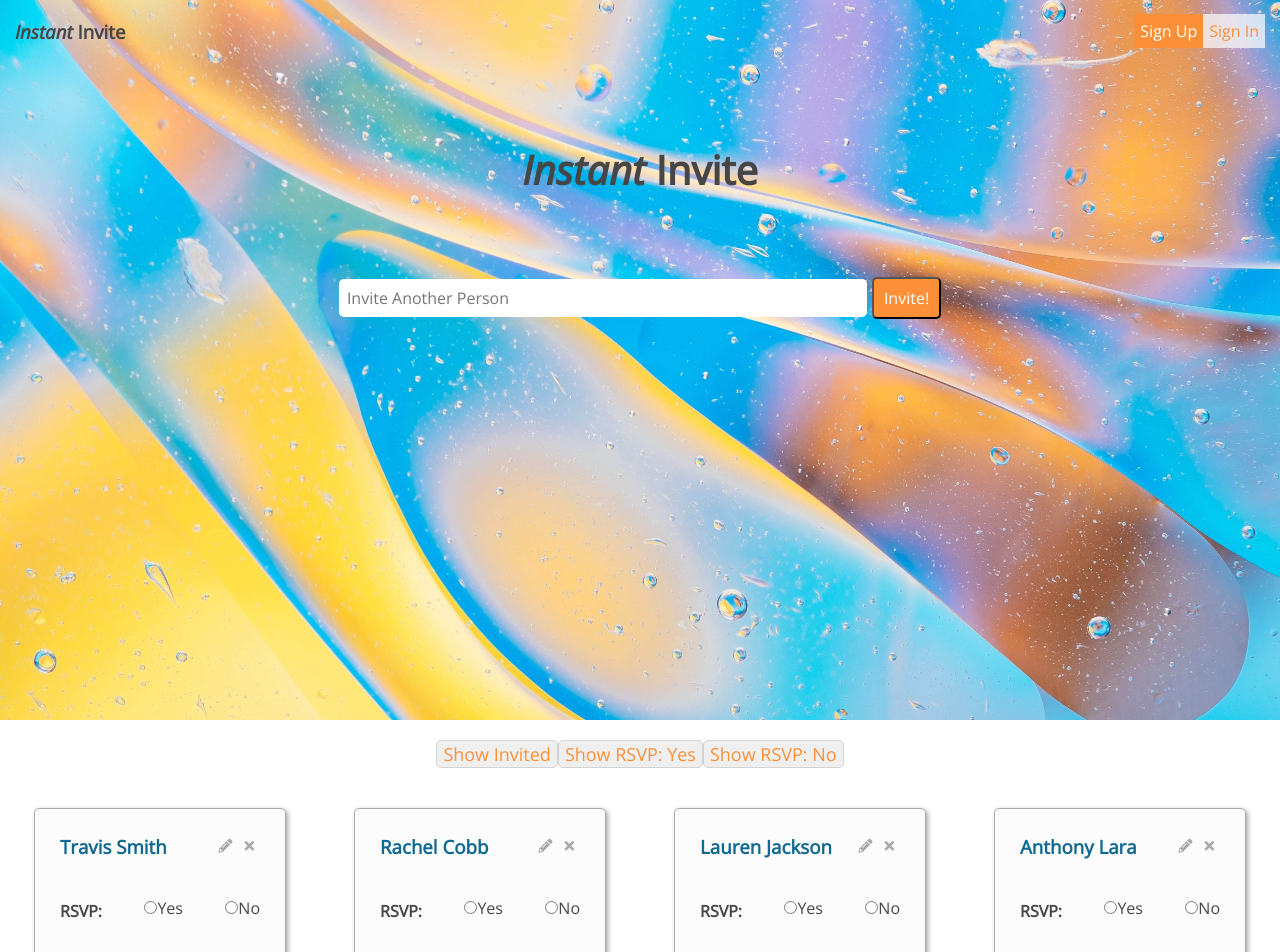
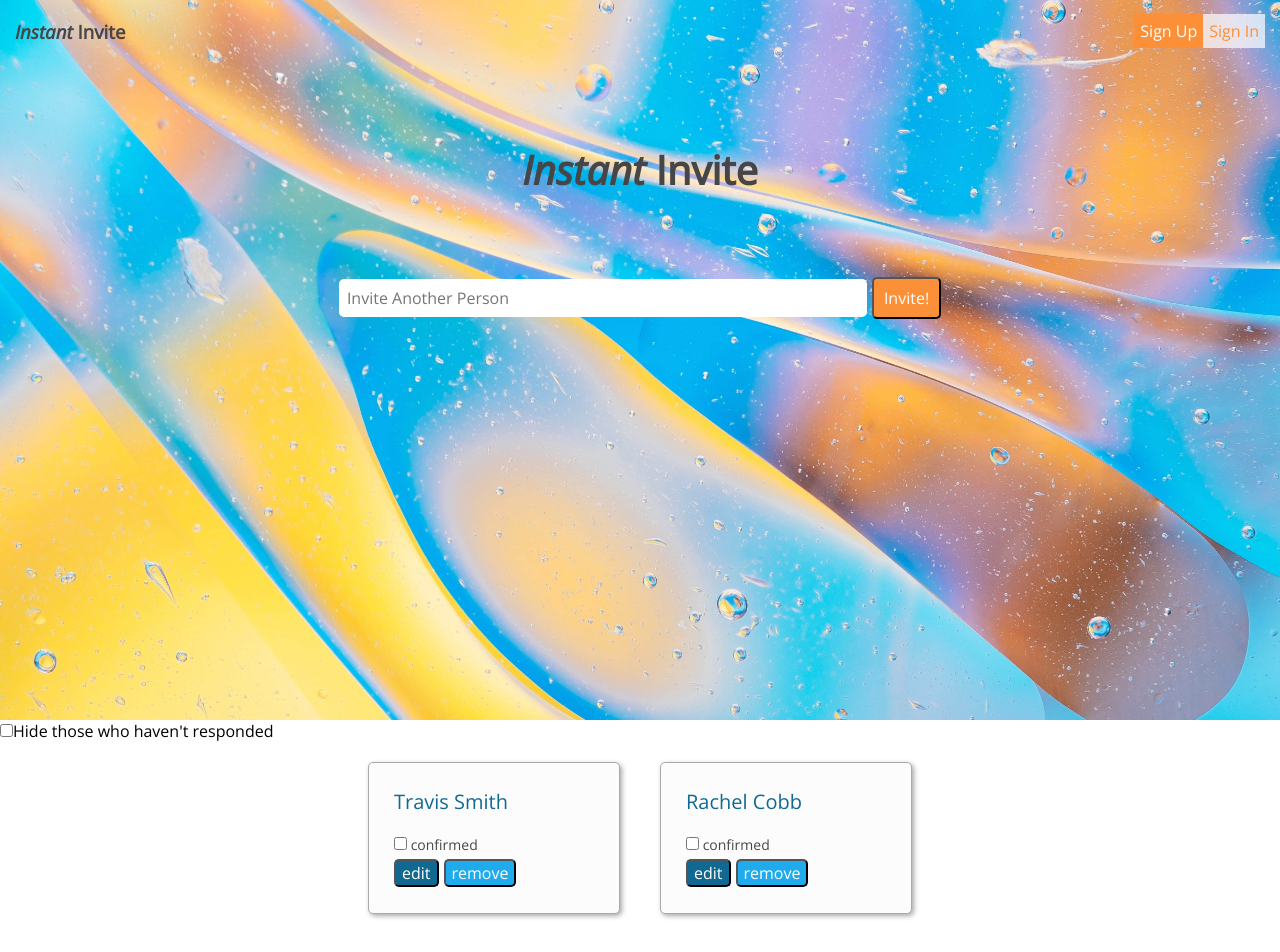
Before and after one commit to leannepepper/invite-app, a React (Create React App) app: page / in a window 1280 px wide. Shown: the top 952 px of the page. Built offline with nearby package versions, Linux system fonts and the light colour scheme; a web font is replaced by a local one.

Commit message:
renamed guest files and added edit function

```diff
--- a/src/App.js
+++ b/src/App.js
@@ -1,76 +1,112 @@
-import React, { Component } from 'react';
-import './normalize.css';
-import './main.css';
-import Header from './Header';
-import FilterLists from './FilterLists';
-import AddPerson from './AddPerson';
-import Invitees from './Invitees';
+import React, { Component } from "react";
+import "./normalize.css";
+import "./main.css";
+import Header from "./Header";
+import FilterLists from "./FilterLists";
+import AddPerson from "./AddPerson";
+import GuestList from "./GuestList";
 
 class App extends Component {
   state = {
-    invitees: [
+    isFiltered: false,
+    guests: [
       {
         name: "Travis Smith",
-        id: 1
+        id: 1,
+        isEditing: false,
+        isConfirmed: false
       },
       {
         name: "Rachel Cobb",
-        id: 2
-      },
-      {
-        name: "Lauren Jackson",
-        id: 3
-      },
-      {
-        name: "Anthony Lara",
-        id: 4
-      },
-      {
-        name: "Wayne Newton",
-        id: 5
+        id: 2,
+        isEditing: false,
+        isConfirmed: false
       }
     ]
-  }
+  }; //End State
 
-  prevInviteeId = 5;
+  toggleFilter = () => this.setState({ isFiltered: !this.state.isFiltered });
 
-  handleAddPerson = (name) => {
+  getTotalInvited = () => this.state.invitees.length;
+  //  getAttendingGuest = () =>
+  //  getUnattendingGuest = () =>
+
+  prevInviteeId = 2;
+
+  toggleProperty = (property, indexToChange) =>
     this.setState({
-      invitees: [
+      guests: this.state.guests.map((guest, index) => {
+        if (index === indexToChange) {
+          return {
+            ...guest,
+            [property]: !guest[property]
+          };
+        }
+        return guest;
+      })
+    });
+
+  toggleConfirmation = index => this.toggleProperty("isConfirmed", index);
+  toggleEditing = index => this.toggleProperty("isEditing", index);
+
+  setNameAt = (name, indexToChange) =>
+    this.setState({
+      guests: this.state.guests.map((guest, index) => {
+        if (index === indexToChange) {
+          return {
+            ...guest,
+            name: name
+          };
+        }
+        return guest;
+      })
+    });
+
+  handleAddPerson = name => {
+    this.setState({
+      guests: [
         {
           name: name,
-          id: this.prevInviteeId += 1
+          id: (this.prevInviteeId += 1),
+          isEditing: false,
+          isConfirmed: false
         },
-        ...this.state.invitees
+        ...this.state.guests
       ]
-    })
-  }
+    });
+  };
 
-  handleRemovePerson = (id) => {
-    this.setState ( prevState => {
+  handleRemovePerson = id => {
+    this.setState(prevState => {
       return {
-        invitees: prevState.invitees.filter(i => i.id !== id)
+        guests: prevState.guests.filter(i => i.id !== id)
       };
     });
-  }
+  };
 
   render() {
     return (
       <div className="App">
         <div className="jumbotron">
-          <Header/>
-          <h1 className="app-name"><span>Instant</span> Invite</h1>
+          <Header />
+          <h1 className="app-name">
+            <span>Instant</span> Invite
+          </h1>
           <AddPerson addPerson={this.handleAddPerson} />
-          </div>
-         <FilterLists />
-         <div className="invitees-wrapper">
-          {this.state.invitees.map( invitee =>
-            <Invitees
-            name={invitee.name}
-            id={invitee.id}
-            removePerson = {this.handleRemovePerson}
+        </div>
+        <FilterLists
+          isFiltered={this.state.isFiltered}
+          toggleFilter={this.toggleFilter}
+        />
+        <div className="invitees-wrapper">
+          <GuestList
+            guests={this.state.guests}
+            removePerson={this.handleRemovePerson}
+            toggleConfirmation={this.toggleConfirmation}
+            toggleEditing={this.toggleEditing}
+            setNameAt={this.setNameAt}
+            isFiltered={this.state.isFiltered}
           />
-          )}
         </div>
       </div>
     );
--- a/src/FilterLists.js
+++ b/src/FilterLists.js
@@ -1,12 +1,15 @@
-import React from 'react';
+import React from "react";
 
-const FilterLists= () => {
-    return (
-        <ul className="fliter-list">
-            <li><button>Show Invited</button></li>
-            <li><button>Show RSVP: Yes</button></li>
-            <li><button>Show RSVP: No</button></li>
-        </ul>
-    );
-}
+const FilterLists = props => {
+  return (
+    <label className="fliter-list">
+      <input
+        type="checkbox"
+        onChange={props.toggleFilter}
+        checked={props.isFiltered}
+      />
+      Hide those who haven't responded
+    </label>
+  );
+};
 export default FilterLists;
--- /dev/null
+++ b/src/Guest.js
@@ -0,0 +1,33 @@
+import React from "react";
+import GuestName from "./GuestName";
+
+const Guest = props => (
+  <li className="card">
+    <GuestName
+      isEditing={props.isEditing}
+      handleNameEdits={e => props.setName(e.target.value)}
+    >
+      {props.name}
+    </GuestName>
+
+    <label className="confirmed-label">
+      <input
+        type="checkbox"
+        checked={props.isConfirmed}
+        onChange={props.handleConfirmation}
+      />{" "}
+      confirmed
+    </label>
+    <button className="edit-button" onClick={props.handleEditing}>
+      {props.isEditing ? "save" : "edit"}
+    </button>
+    <button
+      className="remove-button"
+      onClick={() => props.removePerson(props.id)}
+    >
+      remove
+    </button>
+  </li>
+);
+
+export default Guest;
--- /dev/null
+++ b/src/GuestList.js
@@ -0,0 +1,24 @@
+import React from "react";
+import Guest from "./Guest";
+
+const GuestList = props => (
+  <ul className="invitees-wrapper">
+    {props.guests
+      .filter(guest => !props.isFiltered || guest.isConfirmed)
+      .map((guest, index, id) => (
+        <Guest
+          id={guest.id}
+          key={index}
+          name={guest.name}
+          isConfirmed={guest.isConfirmed}
+          handleConfirmation={() => props.toggleConfirmation(index)}
+          isEditing={guest.isEditing}
+          handleEditing={() => props.toggleEditing(index)}
+          removePerson={() => props.removePerson(id)}
+          setName={text => props.setNameAt(text, index)}
+        />
+      ))}
+  </ul>
+);
+
+export default GuestList;
--- /dev/null
+++ b/src/GuestName.js
@@ -0,0 +1,17 @@
+import React from "react";
+
+const GuestName = props => {
+  if (props.isEditing) {
+    return (
+      <input
+        type="text"
+        value={props.children}
+        onChange={props.handleNameEdits}
+        className="input-name"
+      />
+    );
+  }
+  return <span className="invitee-name">{props.children}</span>;
+};
+
+export default GuestName;
--- a/src/Invitees.js
+++ /dev/null
@@ -1,32 +0,0 @@
-import React from 'react';
-
-const Invitees = (props) => {
-    return (
-
-        <div className="card">
-            <div className="name-wrapper">
-                <h3 className="invitee-name">{props.name}</h3>
-                <div className="buttons">
-                    <button className="card-button"><i class="fas fa-pencil-alt"></i></button>
-                    <button onClick= {() => props.removePerson(props.id)}className="card-button"><i class="fas fa-times"></i></button>
-                </div>
-            </div>
-            <div className="response">
-                <h4>RSVP:</h4>
-                <div>
-                    <input type="radio" id="response-yes"/>
-                    <label for="response-yes">Yes</label>
-                </div>
-                <div>
-                    <input type="radio" id="response-no"/>
-                    <label for="response-no">No</label>
-                </div>
-            </div>
-        </div>
-
-
-
-    );
-}
-
-export default Invitees;
--- a/src/main.css
+++ b/src/main.css
@@ -1,14 +1,13 @@
-
 .App {
   width: 100%;
   margin: 0 auto;
-    font-family: 'Open Sans', sans-serif;
+  font-family: "Open Sans", sans-serif;
 }
 
 .app-name {
   font-size: 40px;
   text-align: center;
-   color:rgb(70, 70, 70);
+  color: rgb(70, 70, 70);
   margin: 80px 0;
 }
 .app-name span {
@@ -26,7 +25,7 @@
 
 .header-name {
   margin-left: 15px;
-    color:rgb(70, 70, 70);
+  color: rgb(70, 70, 70);
 }
 .header-name span {
   font-style: italic;
@@ -47,11 +46,10 @@
 .sign-up-buttons button {
   border: 1px solid transparent;
   padding: 5px;
-
 }
 
 .sign-in {
-    color:  rgb(252, 144, 56);
+  color: rgb(252, 144, 56);
   background-color: rgba(255, 255, 255, 0.7);
 }
 
@@ -65,7 +63,6 @@
   border-radius: 5px;
   width: 40%;
   border-style: hidden;
-
 }
 .add-button {
   padding: 8px 10px;
@@ -100,8 +97,6 @@
   display: flex;
   justify-content: space-around;
   flex-wrap: wrap;
-
-
 }
 .card {
   border: 1px solid darkgray;
@@ -110,36 +105,38 @@
   height: 100px;
   padding: 25px;
   border-radius: 5px;
-    text-align: center;
+  text-align: left;
   margin: 20px;
   color: rgb(70, 70, 70);
   background-color: rgb(252, 252, 252);
 }
-.name-wrapper {
-    display: flex;
-    justify-content: space-between;
-
-}
 .invitee-name {
   color: rgb(17, 105, 146);
-    margin: 0;
+  font-size: 20px;
+  border-bottom: 1px solid transparent;
 }
-.card-button {
+.input-name {
   border: none;
+  border-bottom: 1px solid rgb(70, 70, 70);
+  color: rgb(17, 105, 146);
+  font-size: 20px;
+  width: 80%;
+}
+.confirmed-label {
+  display: block;
+  margin-top: 20px;
   font-size: 14px;
-    color: darkgray;
-    background-color: transparent;
 }
-.response {
-    display: flex;
-    justify-content: space-between;
-    text-align: center;
-    margin-top: 20px;
-
+.edit-button {
+  background-color: rgb(17, 105, 146);
+  color: white;
+  border-radius: 5px;
+  margin-top: 5px;
+  margin-right: 5px;
 }
-.response input {
-    margin-top: 22px;
+.remove-button {
+  background-color: rgb(31, 171, 236);
+  color: white;
+  border-radius: 5px;
+  margin-top: 5px;
 }
-.response label {
-    margin-top: 20px;
-}
```
Lines whose indentation alone changed are shown as unchanged.
